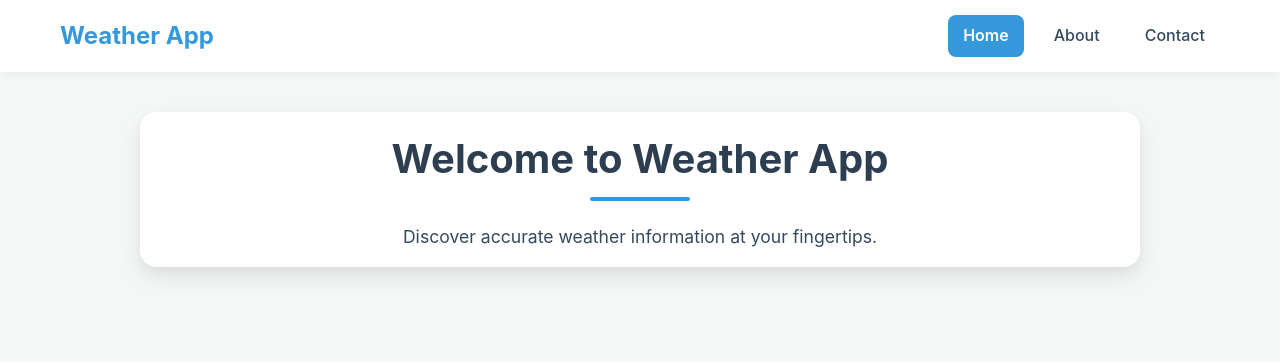
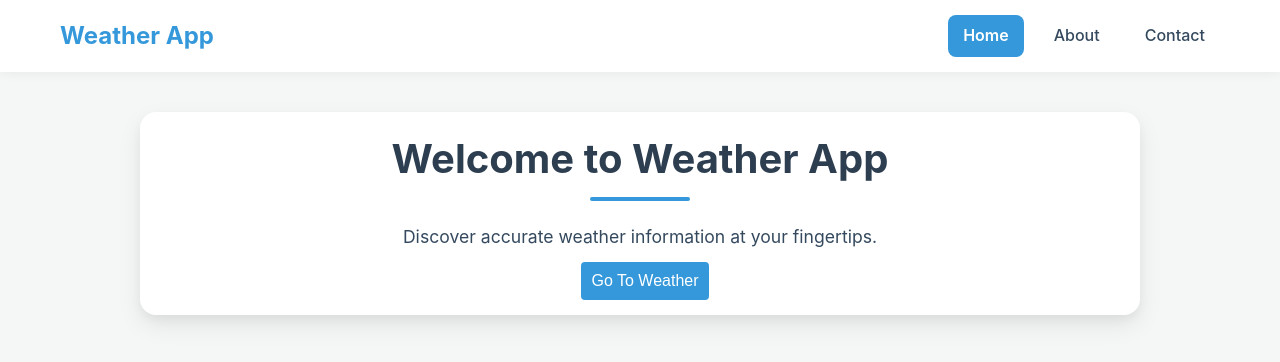
Before and after one commit to poshankumarsahu/weather-app, a React (Create React App) app: page / in a window 1280 px wide. Shown: the top 362 px of the page. Built offline with nearby package versions, Linux system fonts and the light colour scheme.

Commit message:
Added go to weather report button

```diff
--- a/src/components/Welcome.jsx
+++ b/src/components/Welcome.jsx
@@ -1,8 +1,19 @@
+import { useNavigate } from "react-router-dom";
+
 const Welcome = () => {
+  const navigate = useNavigate(); // Hook for navigation
+
+  const handleClick = () => {
+    navigate("/weather"); // Navigate to the Weather component
+  };
+
   return (
     <div className="page-content">
       <h1>Welcome to Weather App</h1>
       <p>Discover accurate weather information at your fingertips.</p>
+      <button onClick={handleClick} style={{ padding: "10px" }}>
+        Go To Weather
+      </button>
     </div>
   );
 };
```
